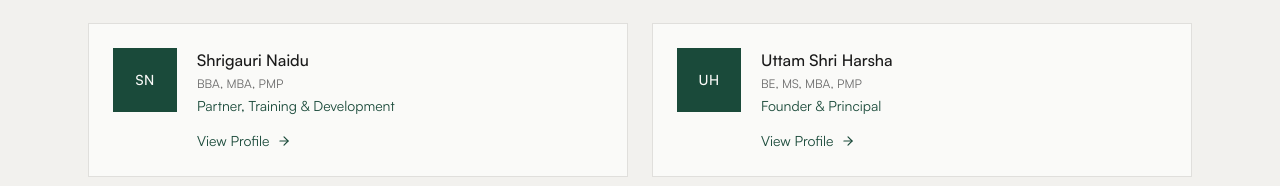
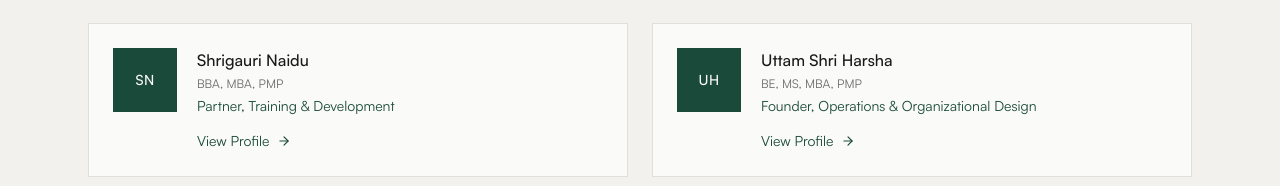
Before and after one commit to awmrakyat13/Zero2One, a React (Vite) app: page / in a window 1280 px wide. Shown: the part 2947-3133 px from the top of the page. Built offline with nearby package versions, Linux system fonts and the light colour scheme; a web font is replaced by a local one.

Commit message:
Update Uttam's role to Founder, Operations & Organizational Design
Co-Authored-By: Claude Opus 4.6 <noreply@anthropic.com>

```diff
--- a/src/data/team.js
+++ b/src/data/team.js
@@ -75,7 +75,7 @@ const team = [
     slug: "uttam-shri-harsha",
     name: "Uttam Shri Harsha",
     credentials: "BE, MS, MBA, PMP",
-    role: "Founder & Principal",
+    role: "Founder, Operations & Organizational Design",
     bio: "Former Amazon, Newell Brands, and Toast. Has spent his career inside companies that were scaling fast and breaking things along the way. Founded Zero2One to help growing companies install the operating architecture that makes growth sustainable instead of chaotic.",
     initials: "UH",
     linkedin: "https://www.linkedin.com/in/uttam-s/",
```
